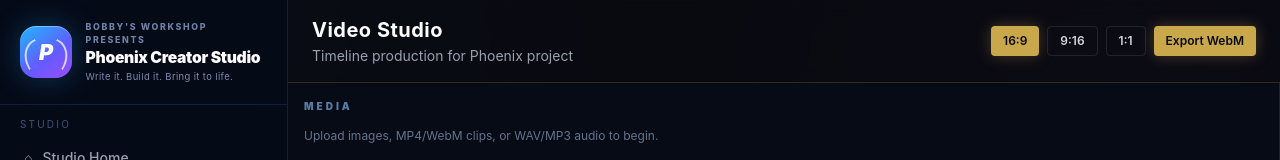
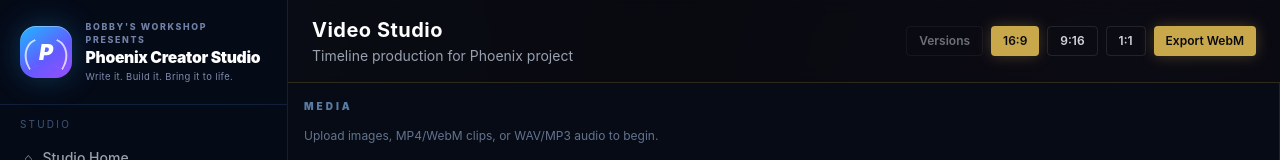
Before and after one commit to Bboy9090/SagaArchitect, a Next.js app: page /universe/1/video in a window 1280 px wide. Shown: the top 160 px of the page. Built offline with nearby package versions, Linux system fonts and the light colour scheme.

Commit message:
feat(studio): expose timeline recovery in editors

```diff
--- a/src/app/universe/[id]/video/page.tsx
+++ b/src/app/universe/[id]/video/page.tsx
@@ -6,6 +6,7 @@ import { Header } from '@/components/layout/Header';
 import { Button } from '@/components/ui/Button';
 import { Spinner } from '@/components/ui/Spinner';
 import { AudioWaveform } from '@/components/media/AudioWaveform';
+import { StudioRevisionPanel } from '@/components/media/StudioRevisionPanel';
 import { getUniverseById } from '@/lib/storage';
 import { isDbMode } from '@/lib/storage-mode';
 import { dbGetAssets, dbGetProject, dbGetStudioDocument, dbSaveStudioDocument, dbUploadAsset, type ProjectAsset } from '@/lib/db-client';
@@ -326,6 +327,19 @@ export default function VideoStudioPage({ params }: VideoStudioPageProps) {
         subtitle={`Timeline production for ${project?.name || 'Phoenix project'}`}
         actions={
           <div className="flex flex-wrap gap-2">
+            <StudioRevisionPanel<PhoenixVideoTimeline>
+              projectId={id}
+              kind="video_timeline"
+              enabled={isDbMode()}
+              onRestore={restored => {
+                setTimeline(restored);
+                setSelectedClipId('');
+                setPlaying(false);
+                setPlayhead(0);
+                setStatus('Video timeline restored from Studio Cloud.');
+              }}
+              onError={setStatus}
+            />
             <Button size="sm" variant={timeline.width > timeline.height ? 'gold' : 'ghost'} onClick={() => setCanvasPreset(1920,1080)}>16:9</Button>
             <Button size="sm" variant={timeline.height > timeline.width ? 'gold' : 'ghost'} onClick={() => setCanvasPreset(1080,1920)}>9:16</Button>
             <Button size="sm" variant={timeline.height === timeline.width ? 'gold' : 'ghost'} onClick={() => setCanvasPreset(1080,1080)}>1:1</Button>
```
